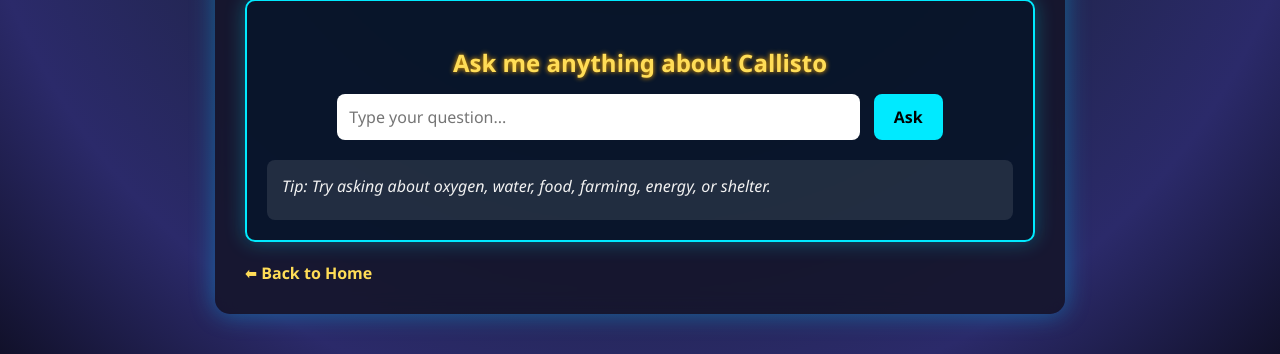
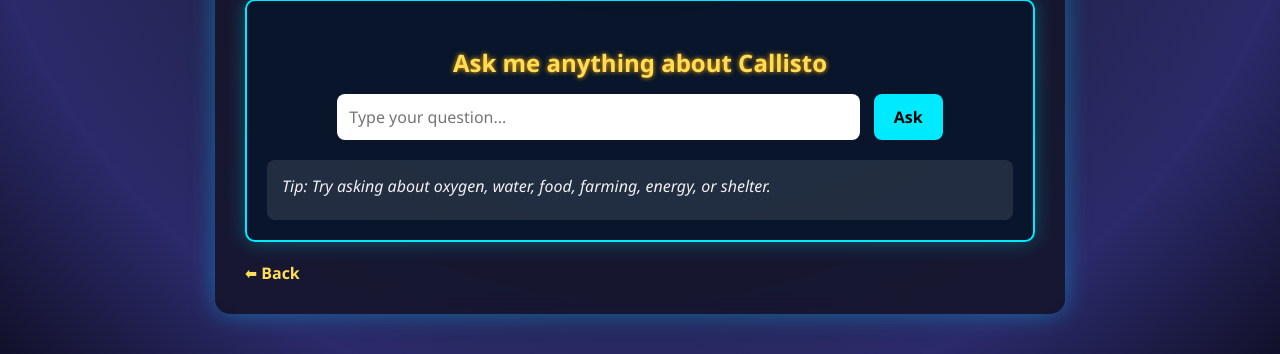
Before and after one commit to Wade185/space-habitat, a Python web app: template templates/callisto.html in a window 1280 px wide. Shown: the part 1064-1418 px from the top of the page. Run offline with Jinja, Linux system fonts and the light colour scheme; the template is opened without the code that fills it, so the values that code supplies are empty.

Commit message:
Update callisto.html

```diff
--- a/templates/callisto.html
+++ b/templates/callisto.html
@@ -161,7 +161,8 @@
     </div>
 
     <!-- Back to Home button -->
-    <a href="/index.html" class="back-btn">⬅ Back to Home</a>
+    <a href="/space-habitat/index.html" class="back-btn">⬅ Back</a>
+
 
   </div>
 
```
